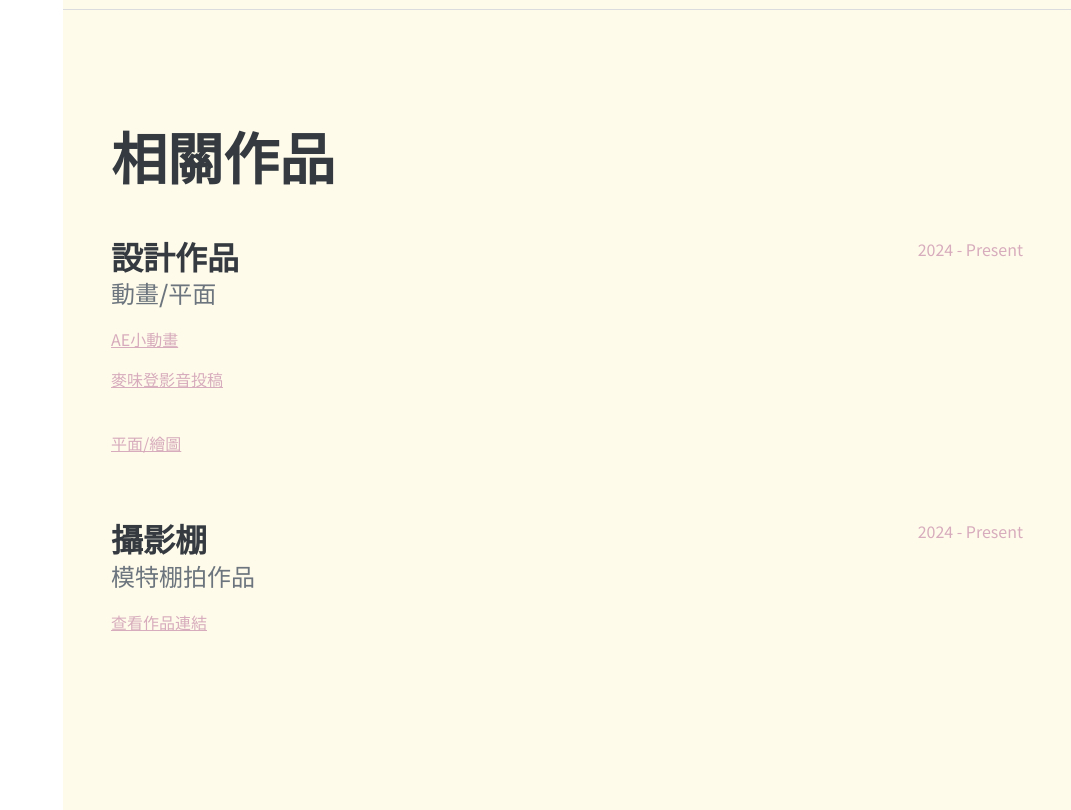
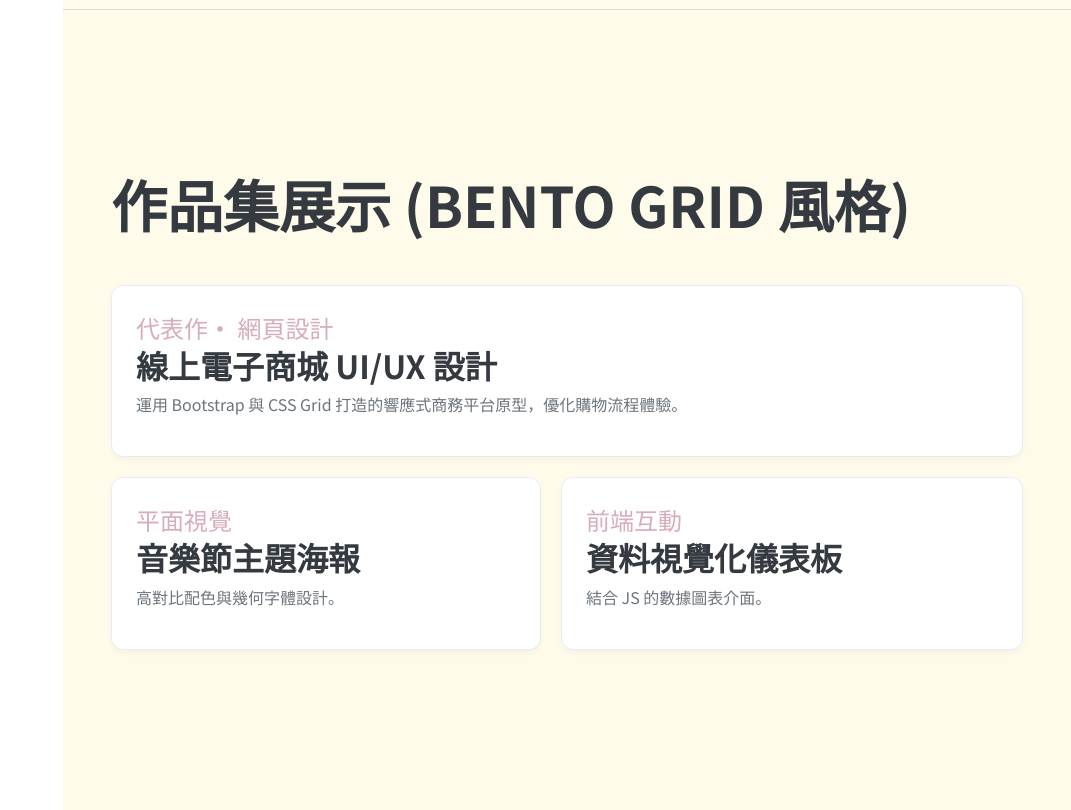
Before and after one commit to Ducksquare/Ducksquare.github.io, a plain HTML site: page index.html in a window 1280 px wide. Shown: the part 4160-4970 px from the top of the page, without its empty margins (209-1280 px from the left). Drawn offline with nearby package versions, Linux system fonts and the light colour scheme; a web font is replaced by a local one.

Commit message:
Update index.html

```diff
--- a/index.html
+++ b/index.html
@@ -22,7 +22,8 @@
     <!-- 引⼊ Google Fonts 思源⿊體 Noto Sans TC -->
     <link rel="preconnect" href="https://fonts.googleapis.com">
     <link rel="preconnect" href="https://fonts.gstatic.com" cro ssorigin>
-    <link href="https://fonts.googleapis.com/css2?family=Noto+Sans+TC:wght@300;400;500;700&display=swap" rel="stylesheet">
+    <link href="https://fonts.googleapis.com/css2?family=Noto+Sans+TC:wght@300;400;500;700&display=swap"
+        rel="stylesheet">
 
     <link href="css/mystyles.css" rel="stylesheet" />
 </head>
@@ -189,40 +190,31 @@
         <!-- portfolios-->
         <section class="resume-section" id="portfolio">
             <div class="resume-section-content">
-                <h2 class="mb-5">相關作品</h2>
-                <!-- 作品項⽬ 1 -->
-                <div class="d-flex flex-column flex-md-row justify-content-between mb-5">
-                    <div class="flex-grow-1">
-                        <h3 class="mb-0">設計作品</h3>
-                        <div class="subheading mb-3">動畫/平面
-                        </div>
-                        <p><a href="https://drive.google.com/file/d/1TytgR4y0mkvquXyW-y7gw219OiJhp7Sc/view?usp=sharing"
-                                target="_blank">AE小動畫</a></p>
-                        <p><a href="https://drive.google.com/file/d/1swWgpVaEUnnJVsQRqB7tfGFuqQhG4zdZ/view?usp=sharing"
-                                target="_blank">麥味登影音投稿</a></p>
-                        <br>
-                        <p><a href="https://drive.google.com/drive/folders/1Z2u-AgobQwxi_uDXLYGxw-kK0wnsrXpR?usp=drive_link"
-                                target="_blank">平面/繪圖</a></p>
+                <h2 class="mb-5">作品集展⽰ (Bento Grid ⾵格)</h2>
+                <div class="bento-grid">
+                    <!-- 跨雙欄的主打重點作品 -->
+                    <div class="bento-item bento-wide">
+                        <div class="subheading text-primary">代表作· 網⾴設計</div>
+                        <h3>線上電⼦商城 UI/UX 設計</h3>
+                        <p>運⽤ Bootstrap 與 CSS Grid 打造的響應式商務平台原型，優化購物流程體驗。</p>
                     </div>
-                    <div class="flex-shrink-0">
-                        <span class="text-primary">2024 - Present</spa n>
+                    <!-- 標準單欄作品卡⽚ 1 -->
+                    <div class="bento-item">
+                        <div class="subheading text-primary">平⾯視覺</div>
+                        <h3>⾳樂節主題海報</h3>
+                        <p>⾼對⽐配⾊與幾何字體設計。</p>
+                    </div>
+                    <!-- 標準單欄作品卡⽚ 2 -->
+                    <div class="bento-item">
+                        <div class="subheading text-primary">前端互動</div>
+                        <h3>資料視覺化儀表板</h3>
+                        <p>結合 JS 的數據圖表介⾯。</p>
                     </div>
                 </div>
-                <!-- 作品項⽬ 2 -->
-                <div class="d-flex flex-column flex-md-row justify-content-between mb-5">
-                    <div class="flex-grow-1">
-                        <h3 class="mb-0">攝影棚</h3>
-                        <div class="subheading mb-3">模特棚拍作品</div>
-                        <p><a href="https://drive.google.com/drive/folders/1ldrcH-pzaDFKlmOg7q0Ve28crWKCMCcS?usp=drive_link"
-                                target="_blank">查看作品連結</a></p>
-                    </div>
-                    <div class="flex-shrink-0">
-                        <span class="text-primary">2024 - Present</spa n>
-                    </div>
-                </div>
-
             </div>
         </section>
+
+
     </div>
     </section>
     </div>
```
